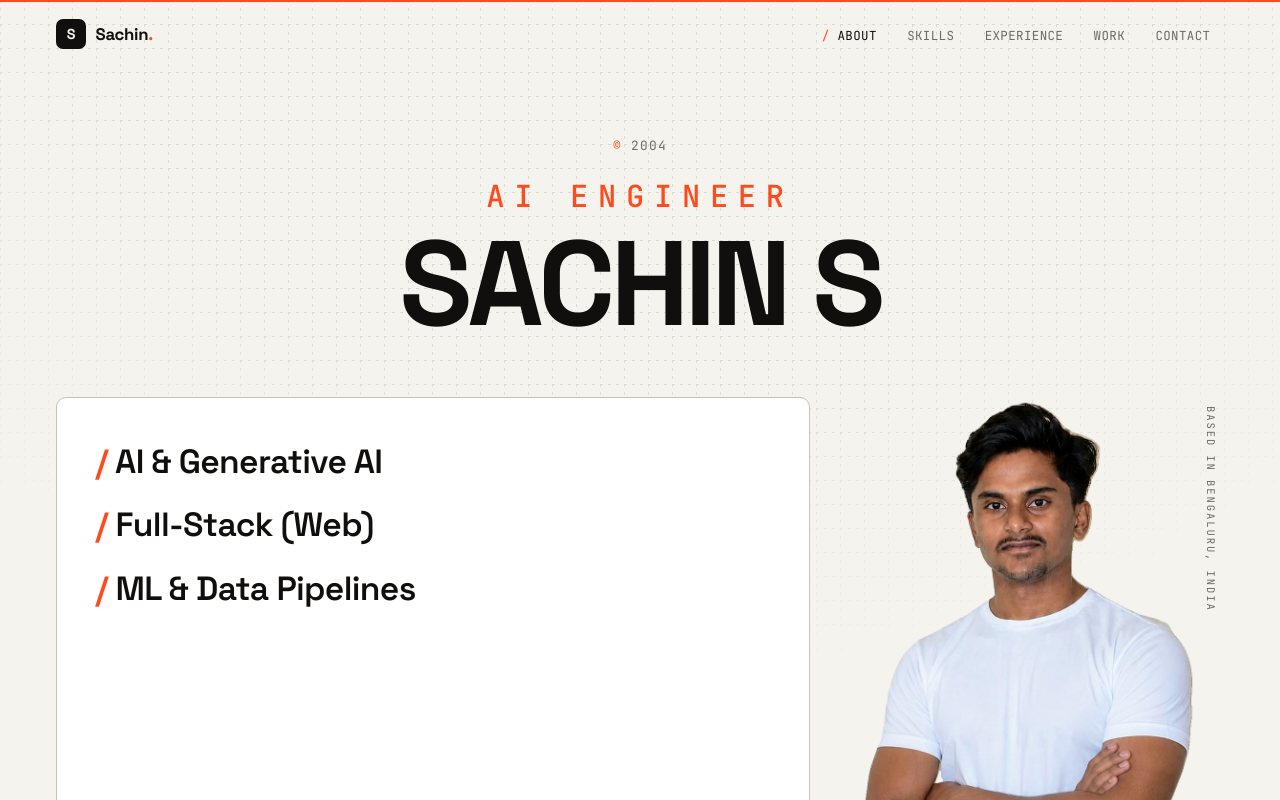
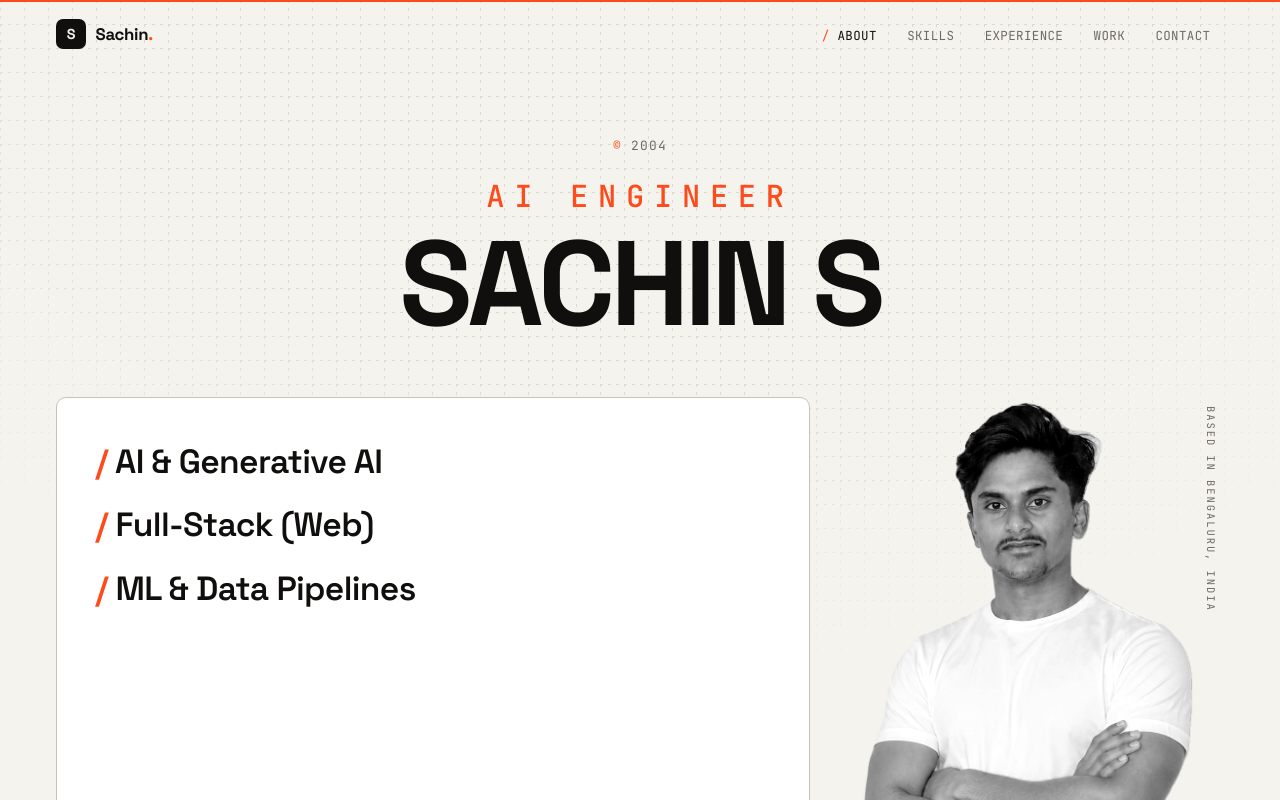
Before and after one commit to sachin-2004jlr/My-Portifolio, a React (Vite) app: page / in a window 1280 px wide. Shown: the top 800 px of the page. Built offline with nearby package versions, Linux system fonts and the light colour scheme.

Commit message:
Portrait: new crossed-arms photo, black & white, cropped below the arms

```diff
--- a/src/index.css
+++ b/src/index.css
@@ -272,10 +272,10 @@ main { position: relative; z-index: 1; }
   width: 100%;
   height: auto;
   display: block;
-  /* Cut-out figure that blends into the paper background (full colour) */
-  filter: saturate(1.05) contrast(1.02);
-  -webkit-mask-image: linear-gradient(to bottom, #000 88%, transparent 100%);
-          mask-image: linear-gradient(to bottom, #000 88%, transparent 100%);
+  /* Cut-out figure, black & white, blending into the paper background */
+  filter: grayscale(1) contrast(1.06);
+  -webkit-mask-image: linear-gradient(to bottom, #000 90%, transparent 100%);
+          mask-image: linear-gradient(to bottom, #000 90%, transparent 100%);
 }
 .hero__portrait-cap {
   writing-mode: vertical-rl;
```
Also changed, not shown: public/sachin.jpg, public/sachin.png.
